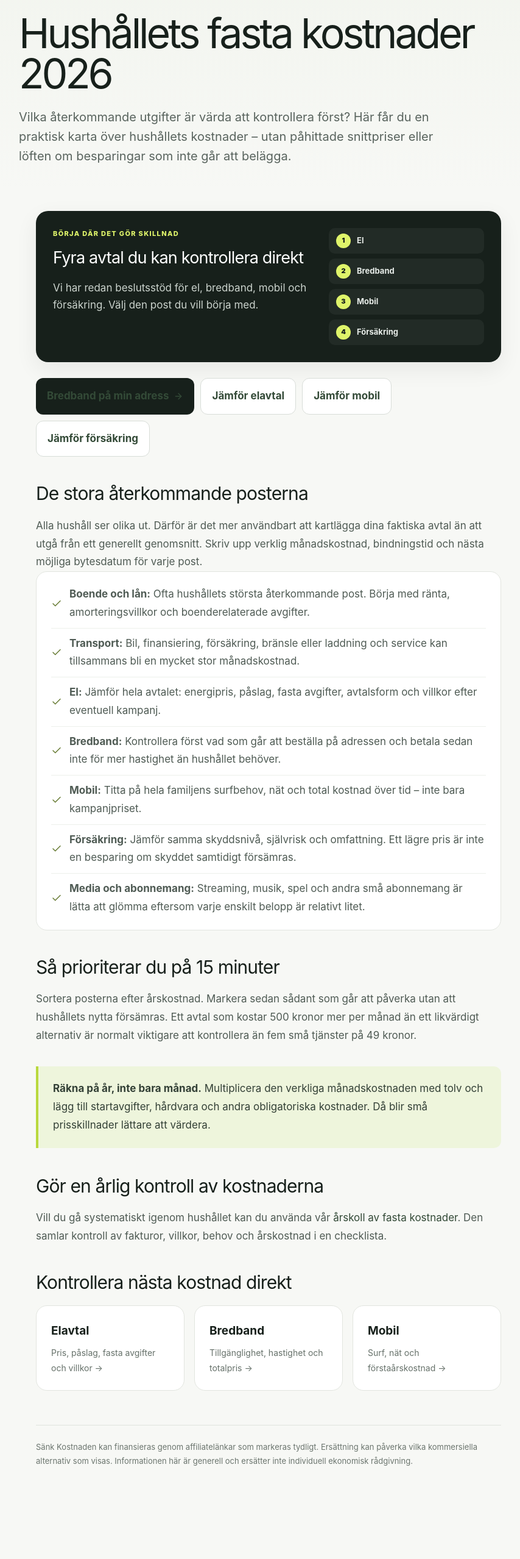
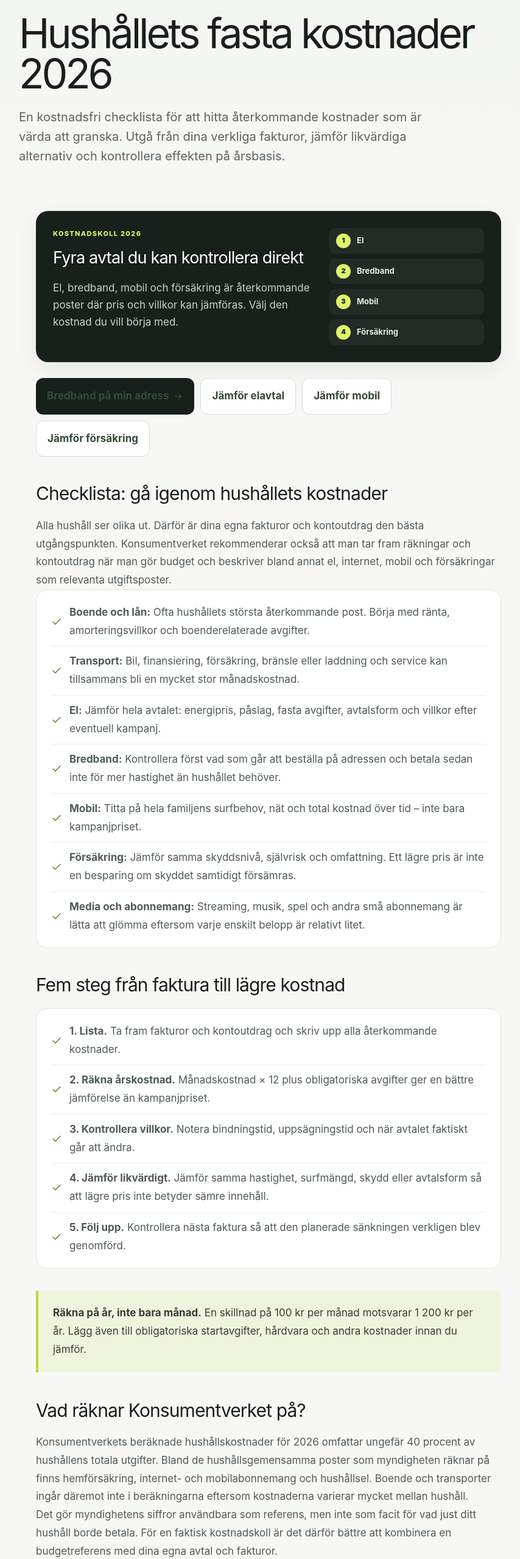
Before and after one commit to arvidlandin-cpu/sankkostnaden, a Next.js app: page /guide/hushallets-fasta-kostnader-2026 in a window 1280 px wide. Shown: the part 240-2797 px from the top of the page at 61% size, without its empty margins (199-1053 px from the left). Before the commit the page ends 2712 px from the top, so only its background shows below. Built offline with nearby package versions, Linux system fonts and the light colour scheme.

Commit message:
Strengthen household costs guide as outreach resource

```diff
--- a/pages/guide/hushallets-fasta-kostnader-2026.tsx
+++ b/pages/guide/hushallets-fasta-kostnader-2026.tsx
@@ -12,27 +12,51 @@ const areas = [
   ['Media och abonnemang', 'Streaming, musik, spel och andra små abonnemang är lätta att glömma eftersom varje enskilt belopp är relativt litet.'],
 ];
 
+const audit = [
+  ['1. Lista', 'Ta fram fakturor och kontoutdrag och skriv upp alla återkommande kostnader.'],
+  ['2. Räkna årskostnad', 'Månadskostnad × 12 plus obligatoriska avgifter ger en bättre jämförelse än kampanjpriset.'],
+  ['3. Kontrollera villkor', 'Notera bindningstid, uppsägningstid och när avtalet faktiskt går att ändra.'],
+  ['4. Jämför likvärdigt', 'Jämför samma hastighet, surfmängd, skydd eller avtalsform så att lägre pris inte betyder sämre innehåll.'],
+  ['5. Följ upp', 'Kontrollera nästa faktura så att den planerade sänkningen verkligen blev genomförd.'],
+];
+
 export default function HushalletsFastaKostnader() {
   return (
     <>
       <Head>
-        <title>Hushållets fasta kostnader 2026 – vad ska du kontrollera?</title>
-        <meta name='description' content='Checklista över hushållets stora återkommande kostnader 2026. Se vilka avtal som är värda att kontrollera först och gå vidare till rätt jämförelse.'/>
+        <title>Hushållets fasta kostnader 2026 – checklista & kostnadskoll</title>
+        <meta name='description' content='Kostnadsfri checklista för hushållets fasta kostnader 2026. Kartlägg el, bredband, mobil, försäkring och andra återkommande avtal och prioritera rätt.'/>
         <link rel='canonical' href='https://sankkostnaden.se/guide/hushallets-fasta-kostnader-2026/'/>
+        <meta name='robots' content='index,follow,max-image-preview:large'/>
       </Head>
       <header className='topbar'><Link className='brand' href='/'><span className='brandMark'><PiggyBank size={22}/></span><span>Sänk Kostnaden</span></Link></header>
       <main>
-        <section className='guideHero'><div className='guideWrap'><Link className='back' href='/'><ArrowLeft size={16}/> Startsidan</Link><div className='guideIcon'><PiggyBank size={25}/></div><p className='kicker'>HUSHÅLLSEKONOMI • UPPDATERAD SEPTEMBER 2026</p><h1>Hushållets fasta kostnader 2026</h1><p className='lead'>Vilka återkommande utgifter är värda att kontrollera först? Här får du en praktisk karta över hushållets kostnader – utan påhittade snittpriser eller löften om besparingar som inte går att belägga.</p></div></section>
+        <section className='guideHero'><div className='guideWrap'><Link className='back' href='/'><ArrowLeft size={16}/> Startsidan</Link><div className='guideIcon'><PiggyBank size={25}/></div><p className='kicker'>HUSHÅLLSEKONOMI • UPPDATERAD 19 SEPTEMBER 2026</p><h1>Hushållets fasta kostnader 2026</h1><p className='lead'>En kostnadsfri checklista för att hitta återkommande kostnader som är värda att granska. Utgå från dina verkliga fakturor, jämför likvärdiga alternativ och kontrollera effekten på årsbasis.</p></div></section>
         <article className='article guideWrap'>
-          <div className='decisionPanel'><div><p className='partnerEyebrow'>BÖRJA DÄR DET GÖR SKILLNAD</p><h2>Fyra avtal du kan kontrollera direkt</h2><p>Vi har redan beslutsstöd för el, bredband, mobil och försäkring. Välj den post du vill börja med.</p></div><div className='decisionMetrics'><span><b>1</b> El</span><span><b>2</b> Bredband</span><span><b>3</b> Mobil</span><span><b>4</b> Försäkring</span></div></div>
+          <div className='decisionPanel'><div><p className='partnerEyebrow'>KOSTNADSKOLL 2026</p><h2>Fyra avtal du kan kontrollera direkt</h2><p>El, bredband, mobil och försäkring är återkommande poster där pris och villkor kan jämföras. Välj den kostnad du vill börja med.</p></div><div className='decisionMetrics'><span><b>1</b> El</span><span><b>2</b> Bredband</span><span><b>3</b> Mobil</span><span><b>4</b> Försäkring</span></div></div>
           <div className='intentActions'><Link className='primary' href='/bredband/bredband-pa-min-adress/'>Bredband på min adress <ArrowRight size={16}/></Link><Link className='secondary' href='/elavtal/jamfor-elavtal/'>Jämför elavtal</Link><Link className='secondary' href='/mobil/billigaste-mobilabonnemanget/'>Jämför mobil</Link><Link className='secondary' href='/forsakring/jamfor-forsakring/'>Jämför försäkring</Link></div>
-          <h2>De stora återkommande posterna</h2>
-          <p>Alla hushåll ser olika ut. Därför är det mer användbart att kartlägga dina faktiska avtal än att utgå från ett generellt genomsnitt. Skriv upp verklig månadskostnad, bindningstid och nästa möjliga bytesdatum för varje post.</p>
+
+          <h2>Checklista: gå igenom hushållets kostnader</h2>
+          <p>Alla hushåll ser olika ut. Därför är dina egna fakturor och kontoutdrag den bästa utgångspunkten. Konsumentverket rekommenderar också att man tar fram räkningar och kontoutdrag när man gör budget och beskriver bland annat el, internet, mobil och försäkringar som relevanta utgiftsposter.</p>
           <div className='checkList'>{areas.map(([title, text]) => <p key={title}><Check size={18}/><span><strong>{title}:</strong> {text}</span></p>)}</div>
-          <h2>Så prioriterar du på 15 minuter</h2>
-          <p>Sortera posterna efter årskostnad. Markera sedan sådant som går att påverka utan att hushållets nytta försämras. Ett avtal som kostar 500 kronor mer per månad än ett likvärdigt alternativ är normalt viktigare att kontrollera än fem små tjänster på 49 kronor.</p>
-          <div className='note'><strong>Räkna på år, inte bara månad.</strong> Multiplicera den verkliga månadskostnaden med tolv och lägg till startavgifter, hårdvara och andra obligatoriska kostnader. Då blir små prisskillnader lättare att värdera.</div>
-          <h2>Gör en årlig kontroll av kostnaderna</h2><p>Vill du gå systematiskt igenom hushållet kan du använda vår <Link href='/guide/arskoll-fasta-kostnader/'>årskoll av fasta kostnader</Link>. Den samlar kontroll av fakturor, villkor, behov och årskostnad i en checklista.</p><h2>Kontrollera nästa kostnad direkt</h2>
+
+          <h2>Fem steg från faktura till lägre kostnad</h2>
+          <div className='checkList'>{audit.map(([title, text]) => <p key={title}><Check size={18}/><span><strong>{title}.</strong> {text}</span></p>)}</div>
+          <div className='note'><strong>Räkna på år, inte bara månad.</strong> En skillnad på 100 kr per månad motsvarar 1 200 kr per år. Lägg även till obligatoriska startavgifter, hårdvara och andra kostnader innan du jämför.</div>
+
+          <h2>Vad räknar Konsumentverket på?</h2>
+          <p>Konsumentverkets beräknade hushållskostnader för 2026 omfattar ungefär 40 procent av hushållens totala utgifter. Bland de hushållsgemensamma poster som myndigheten räknar på finns hemförsäkring, internet- och mobilabonnemang och hushållsel. Boende och transporter ingår däremot inte i beräkningarna eftersom kostnaderna varierar mycket mellan hushåll.</p>
+          <p>Det gör myndighetens siffror användbara som referens, men inte som facit för vad just ditt hushåll borde betala. För en faktisk kostnadskoll är det därför bättre att kombinera en budgetreferens med dina egna avtal och fakturor.</p>
+
+          <h2>Källor och metod</h2>
+          <p>Guiden bygger på en enkel princip: identifiera återkommande utgifter, räkna om dem till årskostnad och jämför endast alternativ med likvärdigt innehåll. Vi använder inte ett påhittat ”normalhushåll” eller en generell besparingssiffra.</p>
+          <div className='trafficLinks'>
+            <a href='https://www.konsumentverket.se/ekonomi/budgetkalkylen-att-gora-en-budget/' target='_blank' rel='noreferrer'><strong>Konsumentverket: Så gör du en budget</strong><span>Budgetmetod, utgiftsposter och Budgetkalkylen →</span></a>
+            <a href='https://www.konsumentverket.se/ekonomi/vilka-kostnader-har-ett-hushall/' target='_blank' rel='noreferrer'><strong>Konsumentverket: Hushållskostnader 2026</strong><span>Vad beräkningarna omfattar och inte omfattar →</span></a>
+          </div>
+
+          <h2>Gör en årlig kontroll av kostnaderna</h2><p>Vill du gå systematiskt igenom hushållet kan du använda vår <Link href='/guide/arskoll-fasta-kostnader/'>årskoll av fasta kostnader</Link>. Den samlar kontroll av fakturor, villkor, behov och årskostnad i en checklista.</p>
+          <h2>Kontrollera nästa kostnad direkt</h2>
           <div className='trafficLinks'><Link href='/elavtal/billigaste-elavtalet/'><strong>Elavtal</strong><span>Pris, påslag, fasta avgifter och villkor →</span></Link><Link href='/bredband/billigaste-bredbandet/'><strong>Bredband</strong><span>Tillgänglighet, hastighet och totalpris →</span></Link><Link href='/mobil/billigaste-mobilabonnemanget/'><strong>Mobil</strong><span>Surf, nät och förstaårskostnad →</span></Link></div>
           <p className='disclosure'>Sänk Kostnaden kan finansieras genom affiliatelänkar som markeras tydligt. Ersättning kan påverka vilka kommersiella alternativ som visas. Informationen här är generell och ersätter inte individuell ekonomisk rådgivning.</p>
         </article>
```
